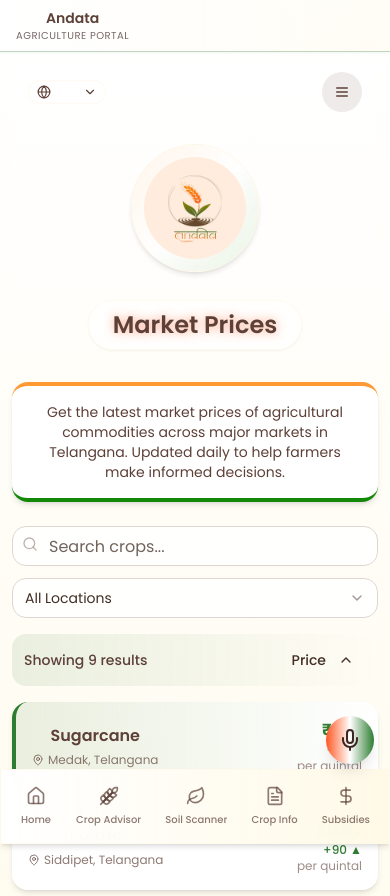
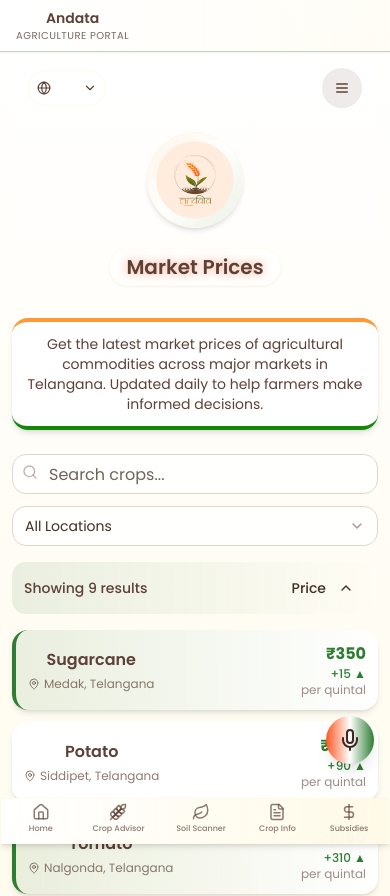
Before and after one commit to saikoushiknalubola/anndata, a React (Vite) app: page /market-prices in a window 390 px wide. Shown: the top 896 px of the page. Built offline with nearby package versions, Linux system fonts and the light colour scheme.

Commit message:
Enhance UI and add features
Improve mobile UI/UX, add relevant images, and incorporate new features for a better user experience.

```diff
--- a/src/App.css
+++ b/src/App.css
@@ -71,15 +71,17 @@
          flex items-center justify-center gap-2;
 }
 
-/* Mobile optimizations */
+/* Mobile optimizations - enhanced */
 @media (max-width: 480px) {
   .page-header {
-    padding-top: 12px;
-    margin-bottom: 16px;
+    padding-top: 8px;
+    margin-bottom: 12px;
   }
 
   .page-container {
-    padding-top: 12px;
+    padding-top: 8px;
+    padding-left: 8px;
+    padding-right: 8px;
   }
 
   /* Ensure logo is visible on mobile */
@@ -87,7 +89,7 @@
     display: flex;
     align-items: center;
     justify-content: center;
-    margin-bottom: 12px;
+    margin-bottom: 8px;
     position: relative;
     z-index: 5;
   }
@@ -104,22 +106,48 @@
 
   /* Make the navbar more compact on small screens */
   .fixed.bottom-0 .flex {
-    gap: 2px;
+    gap: 0;
+    padding: 0;
   }
 
   /* Fix text overlap in bottom nav */
-  .fixed.bottom-0 .flex .text-[10px] {
-    font-size: 9px;
+  .fixed.bottom-0 .flex .text-[10px],
+  .fixed.bottom-0 .flex .text-[8px] {
+    font-size: 7px;
     max-width: 100%;
     overflow: hidden;
     text-overflow: ellipsis;
     white-space: nowrap;
   }
+
+  /* Make cards more compact on mobile */
+  .card-container, [class*="Card"] {
+    padding: 12px !important;
+    margin-bottom: 10px;
+  }
+
+  /* Better touch targets on mobile */
+  button, a, [role="button"] {
+    min-height: 36px;
+    min-width: 36px;
+  }
+
+  /* Adjust spacing for better mobile experience */
+  .space-y-4 {
+    margin-top: 8px;
+    margin-bottom: 8px;
+  }
+
+  /* More compact headings on mobile */
+  h1, h2, h3 {
+    margin-top: 0.5em;
+    margin-bottom: 0.5em;
+  }
 }
 
-/* Voice Assistant Button */
+/* Voice Assistant Button - adjusted for mobile */
 .voice-assistant-btn {
-  @apply fixed right-4 bottom-20 bg-saffron text-white p-3 rounded-full shadow-lg z-20
+  @apply fixed right-3 bottom-20 bg-saffron text-white p-2.5 rounded-full shadow-lg z-20
          hover:bg-saffron/90 transition-colors duration-200 flex items-center justify-center;
 }
 
@@ -148,8 +176,8 @@
 
 /* Custom scrollbar for a more polished look */
 ::-webkit-scrollbar {
-  width: 6px;
-  height: 6px;
+  width: 4px;
+  height: 4px;
 }
 
 ::-webkit-scrollbar-track {
@@ -168,8 +196,8 @@
 
 /* Fix header spacing and padding */
 .page-header {
-  padding-top: 3rem;
-  margin-bottom: 1.5rem;
+  padding-top: 2rem;
+  margin-bottom: 1rem;
 }
 
 /* Fix navigation text overlap */
@@ -178,3 +206,33 @@
   overflow: hidden;
   text-overflow: ellipsis;
 }
+
+/* Mobile optimizations for images */
+@media (max-width: 480px) {
+  img {
+    max-width: 100%;
+    height: auto;
+  }
+
+  /* Government logo section - optimized for mobile */
+  .flex.items-center.justify-center.space-x-3 {
+    padding: 4px 0;
+  }
+
+  .flex.items-center.justify-center.space-x-3 img {
+    height: 24px !important;
+    width: auto;
+  }
+}
+
+/* Mobile card improvements */
+@media (max-width: 480px) {
+  .card, .Card {
+    border-radius: 12px;
+  }
+
+  /* Better mobile form elements */
+  input, select, textarea {
+    font-size: 16px !important; /* Prevents zoom on iOS */
+  }
+}
--- a/src/components/Card.tsx
+++ b/src/components/Card.tsx
@@ -20,7 +20,7 @@ const Card = ({ children, className = '', onClick, variant = 'default' }: CardPr
 
   return (
     <div
-      className={`p-4 rounded-lg ${variantClasses[variant]} ${className} ${onClick ? 'cursor-pointer hover:scale-[1.01] transition-transform' : ''}`}
+      className={`p-3 sm:p-4 rounded-lg ${variantClasses[variant]} ${className} ${onClick ? 'cursor-pointer hover:scale-[1.01] transition-transform' : ''}`}
       onClick={onClick}
     >
       {children}
--- a/src/components/Layout.tsx
+++ b/src/components/Layout.tsx
@@ -55,7 +55,7 @@ const Layout = ({ children, title, showBackButton = false }: LayoutProps) => {
   return (
     <div className="page-container relative">
       <header className="page-header flex flex-col items-center justify-center mb-6 relative pt-14 bg-gradient-to-b from-white/80 to-transparent">
-        <div className="w-full flex justify-between items-center absolute top-0 px-4 py-3">
+        <div className="w-full flex justify-between items-center absolute top-0 px-4 py-2 z-10">
           <div className="flex-1 flex items-center">
             {showBackButton ? (
               <Link to="/" className="text-earth hover:text-leaf transition-colors transform hover:scale-110">
@@ -69,12 +69,12 @@ const Layout = ({ children, title, showBackButton = false }: LayoutProps) => {
             <MenuSection />
           </div>
         </div>
-        <div className="logo-container w-32 h-32 flex items-center justify-center mb-3 mt-7 pulse-gentle rounded-full bg-gradient-to-br from-[#FF9933]/10 via-white/60 to-[#138808]/10 p-3 shadow-md border border-cream/50">
+        <div className="logo-container w-24 h-24 sm:w-28 sm:h-28 md:w-32 md:h-32 flex items-center justify-center mb-3 mt-4 pulse-gentle rounded-full bg-gradient-to-br from-[#FF9933]/10 via-white/60 to-[#138808]/10 p-2 shadow-md border border-cream/50">
           <Logo />
         </div>
         {title && (
-          <div className="mt-4 mb-2 w-full flex items-center justify-center">
-            <h1 className="text-2xl font-decorative text-earth text-glow bg-white/60 px-6 py-2 rounded-full shadow-sm border border-cream/50">{title}</h1>
+          <div className="mt-3 mb-2 w-full flex items-center justify-center">
+            <h1 className="text-xl sm:text-2xl font-decorative text-earth text-glow bg-white/60 px-4 sm:px-6 py-1 sm:py-2 rounded-full shadow-sm border border-cream/50">{title}</h1>
           </div>
         )}
       </header>
@@ -83,7 +83,7 @@ const Layout = ({ children, title, showBackButton = false }: LayoutProps) => {
         {children}
       </main>
 
-      <nav className="fixed bottom-0 left-0 right-0 frosted-glass p-2 border-t border-cream/50 z-10 shadow-md bg-gradient-to-r from-white/90 to-cream/80">
+      <nav className="fixed bottom-0 left-0 right-0 frosted-glass p-1 sm:p-2 border-t border-cream/50 z-10 shadow-md bg-gradient-to-r from-white/90 to-cream/80">
         <div className="max-w-md mx-auto flex items-center justify-around">
           {visibleNavItems.map((item) => {
             const isActive = location.pathname === item.path;
@@ -91,14 +91,14 @@ const Layout = ({ children, title, showBackButton = false }: LayoutProps) => {
               <Link
                 key={item.path}
                 to={item.path}
-                className={`flex flex-col items-center p-2 ${
+                className={`flex flex-col items-center p-1 sm:p-2 ${
                   isActive
-                    ? 'text-leaf relative after:content-[""] after:absolute after:bottom-0 after:left-1/2 after:-translate-x-1/2 after:w-2 after:h-2 after:bg-leaf after:rounded-full transform scale-110'
+                    ? 'text-leaf relative after:content-[""] after:absolute after:bottom-0 after:left-1/2 after:-translate-x-1/2 after:w-1.5 after:h-1.5 after:bg-leaf after:rounded-full transform scale-110'
                     : 'text-earth/70 hover:text-leaf'
-                } transition-all duration-300 min-w-[48px] md:min-w-[60px] ${isActive ? 'bg-white/50 rounded-lg shadow-sm' : ''}`}
+                } transition-all duration-300 min-w-[40px] sm:min-w-[48px] md:min-w-[60px] ${isActive ? 'bg-white/50 rounded-lg shadow-sm' : ''}`}
               >
-                <item.icon size={isActive ? 24 : 20} className="transition-all duration-300" />
-                <span className="text-[10px] md:text-xs mt-1 truncate w-full text-center font-medium">{item.label}</span>
+                <item.icon size={isActive ? 20 : 18} className="transition-all duration-300" />
+                <span className="text-[8px] sm:text-[10px] md:text-xs mt-0.5 truncate w-full text-center font-medium">{item.label}</span>
               </Link>
             );
           })}
--- a/src/components/Logo.tsx
+++ b/src/components/Logo.tsx
@@ -8,7 +8,7 @@ const Logo = () => {
         <img
           src="/lovable-uploads/992d0dd2-6727-405a-98df-8665671e81a3.png"
           alt="Andata Logo"
-          className="w-auto h-auto max-h-full max-w-full object-contain"
+          className="w-auto h-auto max-h-full max-w-full object-contain rounded-full"
           style={{
             minWidth: '60px',
             minHeight: '60px'
--- a/src/pages/SuccessStories.tsx
+++ b/src/pages/SuccessStories.tsx
@@ -12,7 +12,7 @@ const SuccessStories = () => {
       location: 'Nizamabad, Telangana',
       title: 'From Traditional Farming to Smart Agriculture',
       snippet: 'How I increased my yield by 30% using modern farming techniques and digital agriculture tools.',
-      image: 'https://images.unsplash.com/photo-1466721591366-2d5fba72006d',
+      image: 'https://images.unsplash.com/photo-1500937386664-56d1dfef3854',
       likes: 245,
       date: '2 weeks ago'
     },
@@ -22,7 +22,7 @@ const SuccessStories = () => {
       location: 'Warangal, Telangana',
       title: 'Organic Farming Success in Drought-Prone Area',
       snippet: 'My journey to converting 5 acres into a profitable organic farm despite water scarcity challenges.',
-      image: 'https://images.unsplash.com/photo-1465379944081-7f47de8d74ac',
+      image: 'https://images.unsplash.com/photo-1523741543316-beb7fc7023d8',
       likes: 189,
       date: '1 month ago'
     },
@@ -32,7 +32,7 @@ const SuccessStories = () => {
       location: 'Karimnagar, Telangana',
       title: 'Cotton Crop Innovation',
       snippet: 'How I tackled pest problems using integrated pest management and doubled my income.',
-      image: 'https://images.unsplash.com/photo-1439886183900-e79ec0057170',
+      image: 'https://images.unsplash.com/photo-1530267981375-f0de937f5f13',
       likes: 132,
       date: '3 months ago'
     },
@@ -42,7 +42,7 @@ const SuccessStories = () => {
       location: 'Adilabad, Telangana',
       title: 'Women-Led Farming Cooperative',
       snippet: 'Building a successful women farmers group that transformed our village economy.',
-      image: 'https://images.unsplash.com/photo-1498936178812-4b2e558d2937',
+      image: 'https://images.unsplash.com/photo-1595246332970-494957f7ec77',
       likes: 298,
       date: '2 months ago'
     }
--- a/tailwind.config.ts
+++ b/tailwind.config.ts
@@ -53,15 +53,19 @@ export default {
           DEFAULT: 'hsl(var(--card))',
           foreground: 'hsl(var(--card-foreground))'
         },
-        // Custom colors - enhanced with government portal style colors
+        // Enhanced government portal style colors
         'saffron': '#FF5722',
-        'earth': '#5D4037',  // Darker brown for better contrast
+        'earth': '#5D4037',  // Rich brown
         'leaf': '#2E7D32',   // Richer green similar to govt portal
         'cream': '#FFF8E1',  // Lighter cream for background
         'soil': '#3E2723',   // Deep brown
-        'govt-blue': '#0D47A1', // Government blue color
+        'govt-blue': '#0D47A1', // Rich government blue color
         'govt-teal': '#00796B', // Government teal color
         'govt-orange': '#E65100', // Government orange color
+        'govt-brown': '#8D6E63', // Warm government brown
+        'govt-cream': '#FFF3E0', // Government portal cream
+        'govt-white': '#FFFFFF', // Pure white for contrast
+        'telangana-blue': '#1565C0', // Blue representing Telangana govt portals
         sidebar: {
           DEFAULT: 'hsl(var(--sidebar-background))',
           foreground: 'hsl(var(--sidebar-foreground))',
@@ -102,6 +106,10 @@ export default {
         'slide-up': {
           '0%': { transform: 'translateY(20px)', opacity: '0' },
           '100%': { transform: 'translateY(0)', opacity: '1' }
+        },
+        'bounce-subtle': {
+          '0%, 100%': { transform: 'translateY(0)' },
+          '50%': { transform: 'translateY(-5px)' }
         }
       },
       animation: {
@@ -110,7 +118,8 @@ export default {
         'float': 'float 6s ease-in-out infinite',
         'pulse-gentle': 'pulse-gentle 4s ease-in-out infinite',
         'fade-in': 'fade-in 0.5s ease-out',
-        'slide-up': 'slide-up 0.5s ease-out'
+        'slide-up': 'slide-up 0.5s ease-out',
+        'bounce-subtle': 'bounce-subtle 2s ease-in-out infinite'
       },
       fontFamily: {
         'hindi': ['Poppins', 'sans-serif'],
```
Also changed, not shown: src/pages/EquipmentCatalog.tsx (+5 -6 lines).
